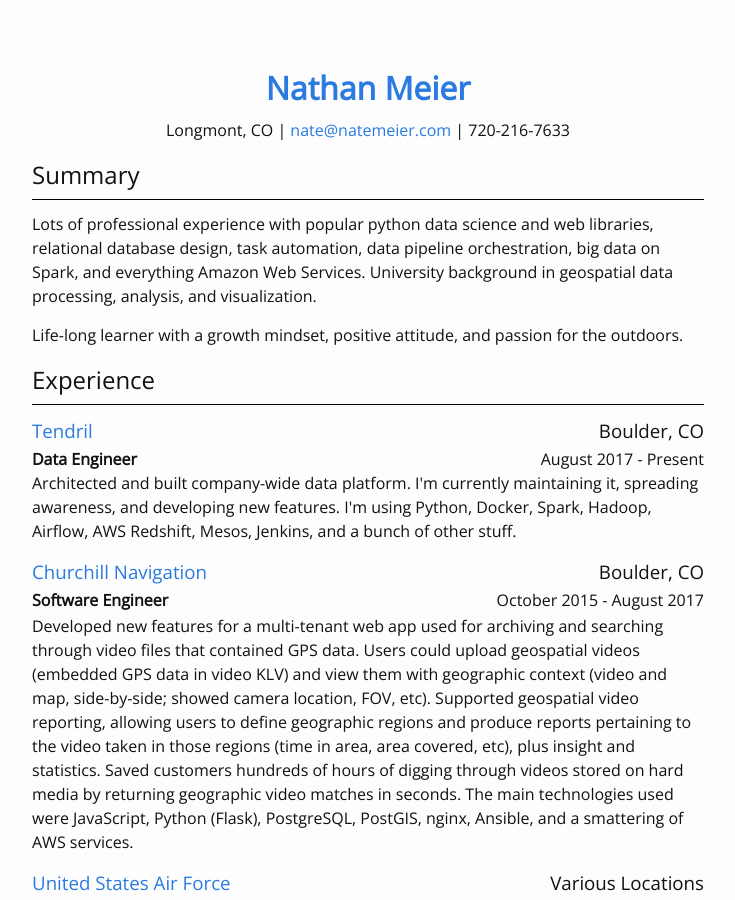
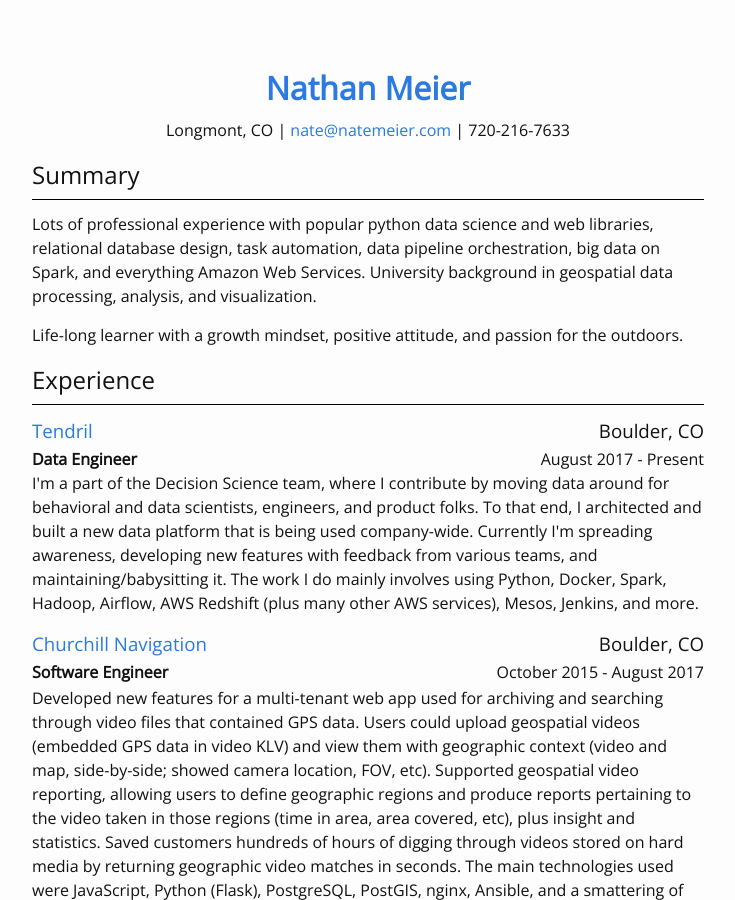
Before and after one commit to iemanatemire/iemanatemire.github.io, a Jekyll site: the page built from resume.html, in a window 1280 px wide and 900 px high. Shown: the whole window, without its empty margins (272-1007 px from the left). Built offline with Jekyll 4.4.1, drawn with Linux system fonts in a browser that asks for light colours; nearby versions of some CDN libraries.

Commit message:
Improve tendril description

```diff
--- a/resume.html
+++ b/resume.html
@@ -30,9 +30,10 @@ layout: resume
         <span class="float-right">August 2017 - Present</span>
     </div>
     <p>
-        Architected and built company-wide data platform.
-        I'm currently maintaining it, spreading awareness, and developing new features.
-        I'm using Python, Docker, Spark, Hadoop, Airflow, AWS Redshift, Mesos, Jenkins, and a bunch of other stuff.
+        I'm a part of the Decision Science team, where I contribute by moving data around for behavioral and data scientists, engineers, and product folks.
+        To that end, I architected and built a new data platform that is being used company-wide.
+        Currently I'm spreading awareness, developing new features with feedback from various teams, and maintaining/babysitting it.
+        The work I do mainly involves using Python, Docker, Spark, Hadoop, Airflow, AWS Redshift (plus many other AWS services), Mesos, Jenkins, and more.
     </p>
 
     <h3><a href="https://churchillnavigation.com">Churchill Navigation</a><span class="float-right">Boulder, CO</span></h3>
```
